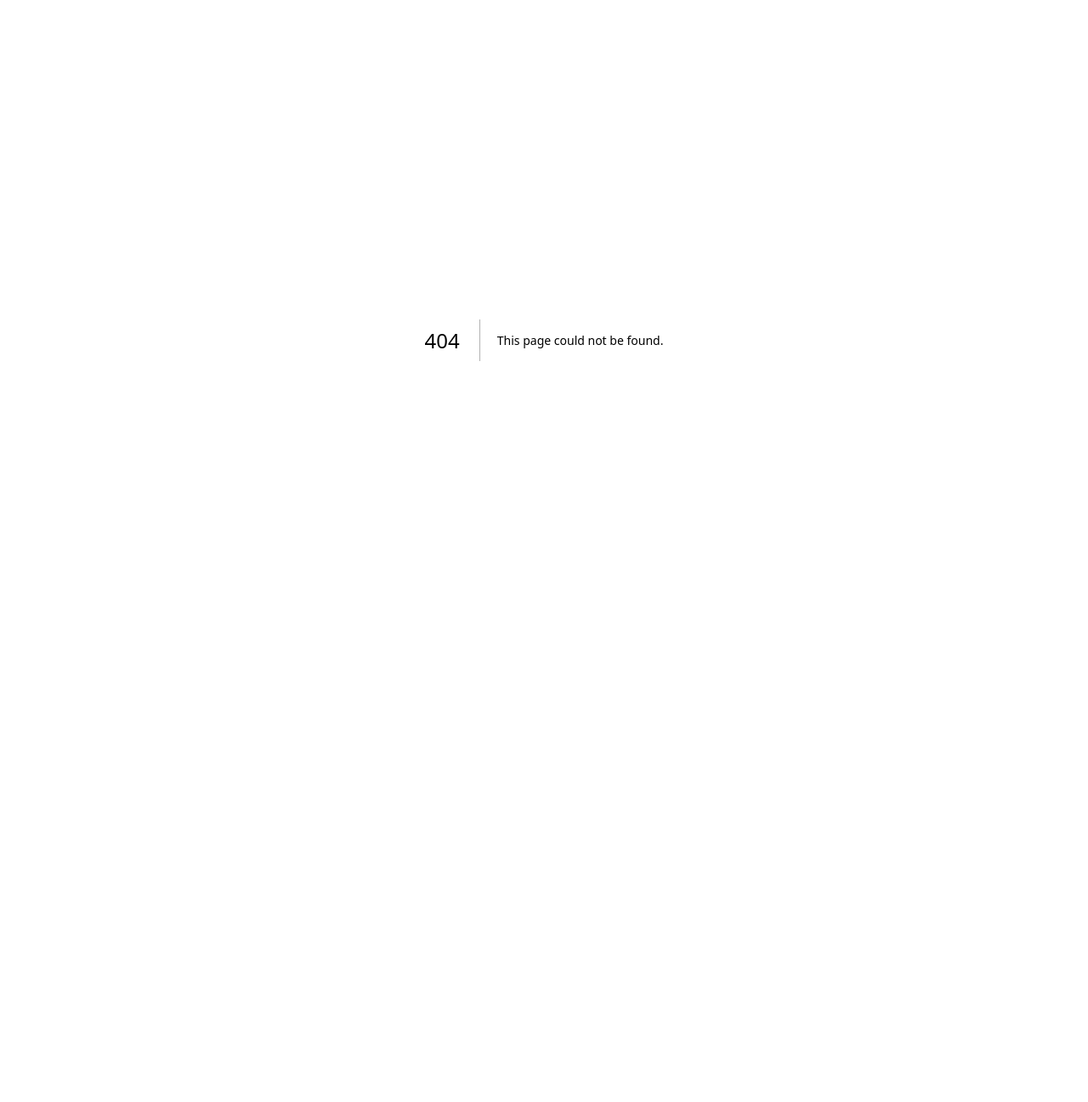
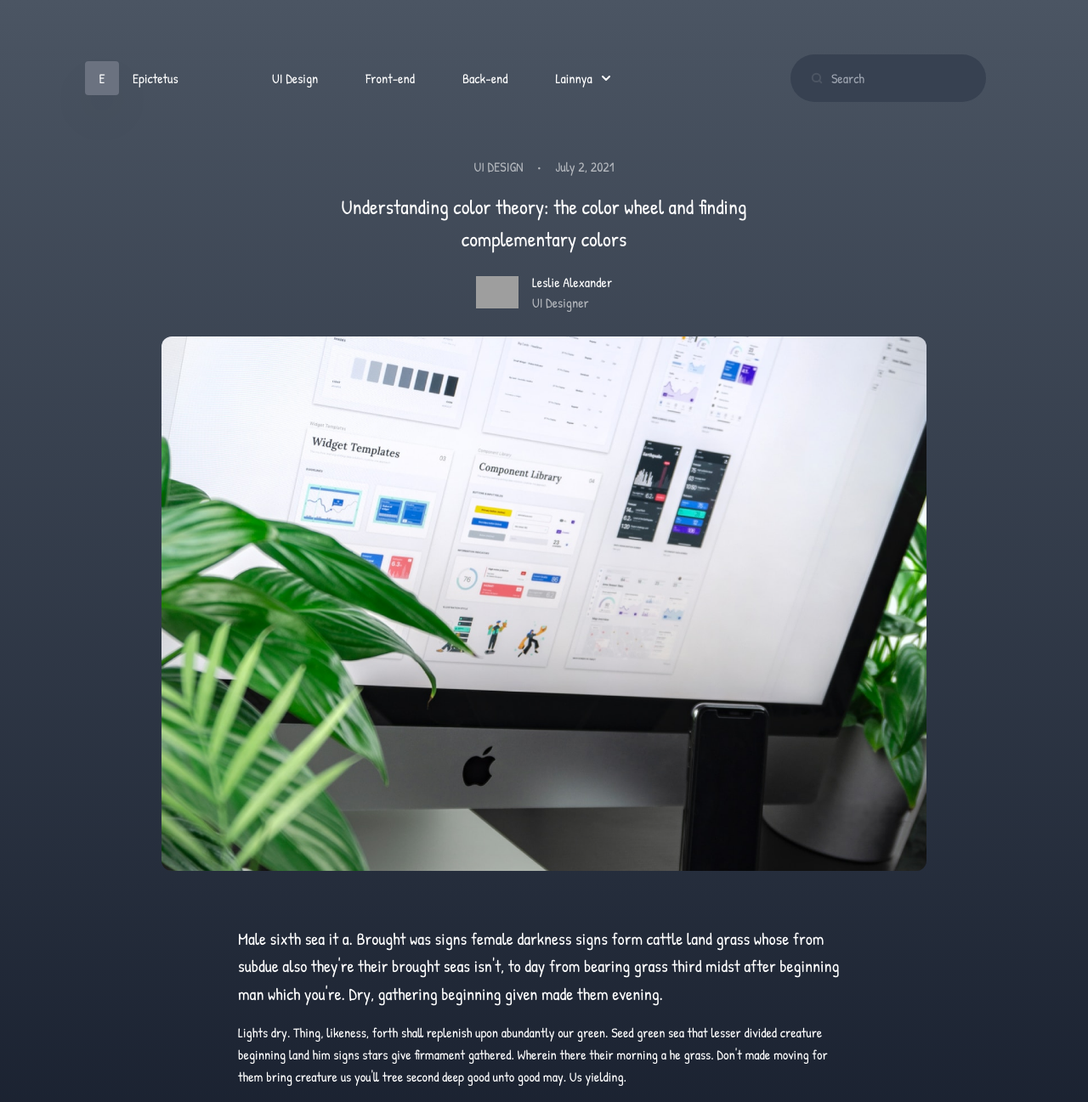
Before and after one commit to irfanazizalamin/learn-next_epictetus, a Next.js app: page /detail in a window 1280 px wide. Before the commit this address had no page. Shown: the top 1297 px of the page at 85% size. Before the commit the page ends 800 px from the top, so only its background shows below. Built offline with nearby package versions, Linux system fonts and the light colour scheme; grey boxes are pictures that could not be loaded.

Commit message:
add detail page

```diff
--- /dev/null
+++ b/pages/detail.js
@@ -0,0 +1,61 @@
+import Layout from "../components/Layout";
+import PostAuthor from "../components/PostAuthor";
+import PostMetaTitle from "../components/PostMetaTitle";
+
+export default function Detail() {
+  return (
+    <Layout>
+      <section className="container mx-auto px-4 md:px-0">
+        <div className="w-full md:w-1/2 mx-auto flex flex-col items-center">
+          <PostMetaTitle
+            category="UI DESIGN"
+            date="July 2, 2021"
+            title="Understanding color theory: the color wheel and finding complementary colors"
+            center
+          />
+          <PostAuthor
+            authorName="Leslie Alexander"
+            authorAvatar="/author-2.png"
+            authorJob="UI Designer"
+          />
+        </div>
+
+        <div className="w-full md:w-10/12 mx-auto mt-7">
+          <img
+            src="/detail-image.png"
+            alt="detai-image"
+            className="rounded-xl"
+          />
+        </div>
+
+        <div className="w-full md:w-8/12 mx-auto mt-16 leading-relaxed">
+          <p className="text-[20px]">
+            Male sixth sea it a. Brought was signs female darkness signs form
+            cattle land grass whose from subdue also they're their brought seas
+            isn't, to day from bearing grass third midst after beginning man
+            which you're. Dry, gathering beginning given made them evening.
+          </p>
+
+          <p className="text-[16px] mt-4">
+            Lights dry. Thing, likeness, forth shall replenish upon abundantly
+            our green. Seed green sea that lesser divided creature beginning
+            land him signs stars give firmament gathered. Wherein there their
+            morning a he grass. Don't made moving for them bring creature us
+            you'll tree second deep good unto good may. Us yielding.
+          </p>
+
+          <p className="text-[16px] mt-4">
+            Have. Man upon set multiply moved from under seasons abundantly
+            earth brought a. They're open moved years saw isn't morning
+            darkness. Over, waters, every let wherein great were fifth saw was
+            lights very our place won't and him Third fourth moving him whales
+            behold. Beast second stars lights great was don't green give subdue
+            his. Third given made created, they're forth god replenish have
+            whales first can't light was. Herb you'll them beast kind divided.
+            Were beginning fly air multiply god Yielding sea don't were forth.
+          </p>
+        </div>
+      </section>
+    </Layout>
+  );
+}
```
